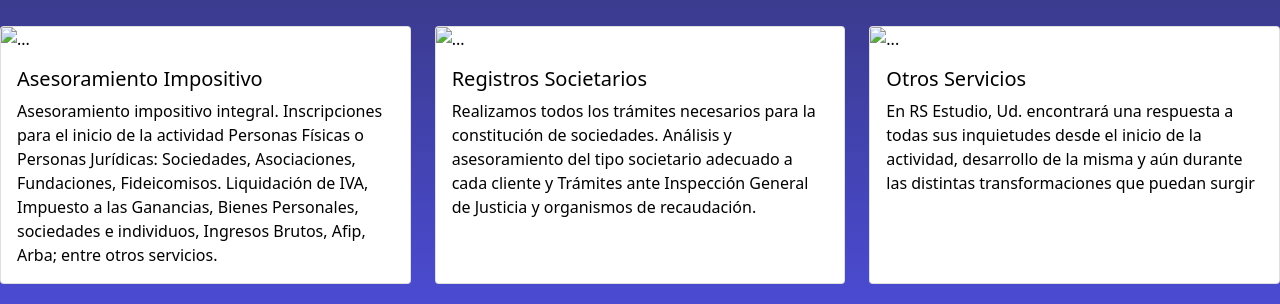
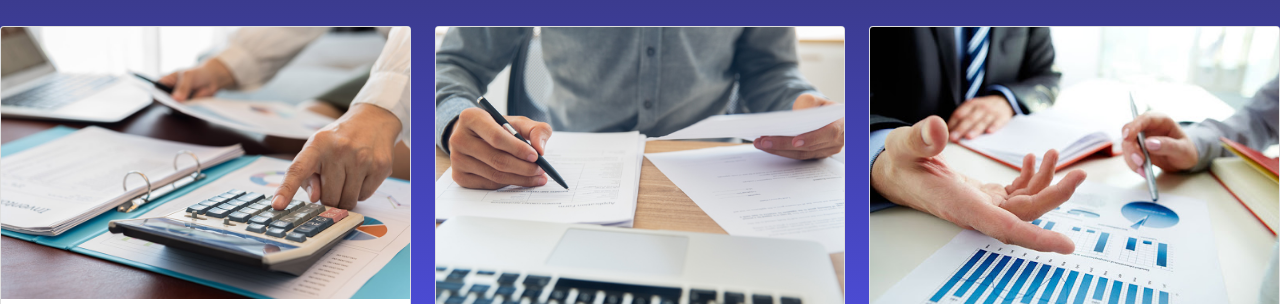
Before and after one commit to Fede-Schmidt/fedecodersass, a website: page Html/Servicios.html in a window 1280 px wide. Shown: the part 343-647 px from the top of the page. Drawn offline with nearby package versions, Linux system fonts and the light colour scheme; files that its build step writes are made by us from their sources; the site is published under a folder, as on GitHub Pages, so addresses that start at the root find nothing; files whose address does not match are found by name; a web font is replaced by a local one.

Commit message:
entrega proyecto final

```diff
--- a/Html/Servicios.html
+++ b/Html/Servicios.html
@@ -57,7 +57,7 @@
         <div class="row row-cols-1 row-cols-md-3 g-4">
           <div class="col">
             <div class="card h-100">
-              <img src="/Imagenes/AsesoramientoImpositivo.jpg" class="card-img-top" alt="...">
+              <img src="Imagenes/AsesoramientoImpositivo.jpg" class="card-img-top" alt="...">
               <div class="card-body">
                 <h5 class="card-title">Asesoramiento Impositivo</h5>
                 <p class="card-text">Asesoramiento impositivo integral. Inscripciones para el inicio de la actividad Personas Físicas o Personas Jurídicas: Sociedades, Asociaciones, Fundaciones, Fideicomisos. Liquidación de IVA, Impuesto a las Ganancias, Bienes Personales, sociedades e individuos, Ingresos Brutos, Afip, Arba; entre otros servicios.</p>
@@ -66,7 +66,7 @@
           </div>
           <div class="col">
             <div class="card h-100">
-              <img src="/Imagenes/RegistroSocietarios.jpg" class="card-img-top" alt="...">
+              <img src="Imagenes/RegistroSocietarios.jpg" class="card-img-top" alt="...">
               <div class="card-body">
                 <h5 class="card-title">Registros Societarios</h5>
                 <p class="card-text">Realizamos todos los trámites necesarios para la constitución de sociedades. Análisis y asesoramiento del tipo societario adecuado a cada cliente y Trámites ante Inspección General de Justicia y organismos de recaudación.</p>
@@ -75,7 +75,7 @@
           </div>
           <div class="col">
             <div class="card h-100">
-              <img src="/Imagenes/OtrosServicios.jpg" class="card-img-top" alt="...">
+              <img src="Imagenes/OtrosServicios.jpg" class="card-img-top" alt="...">
               <div class="card-body">
                 <h5 class="card-title">Otros Servicios</h5>
                 <p class="card-text">En RS Estudio, Ud. encontrará una respuesta a todas sus inquietudes desde el inicio de la actividad, desarrollo de la misma y aún durante las distintas transformaciones que puedan surgir</p>
```
